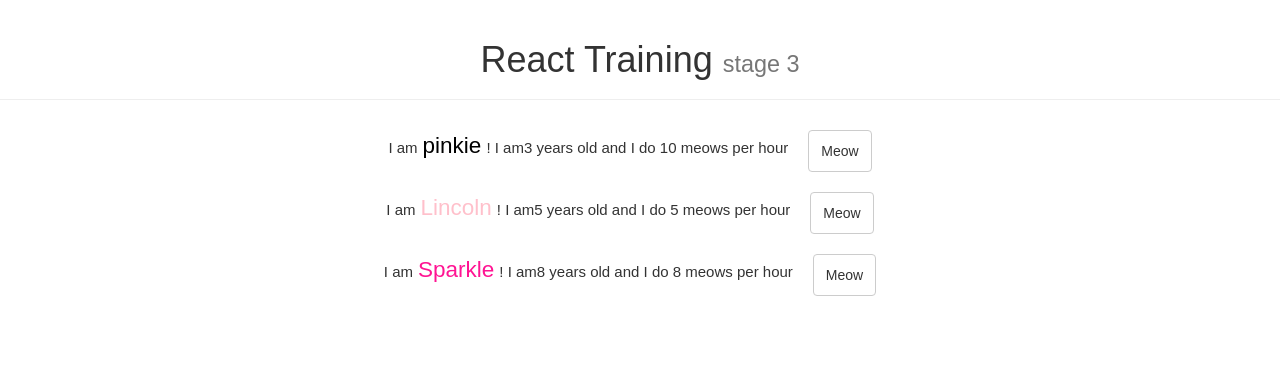
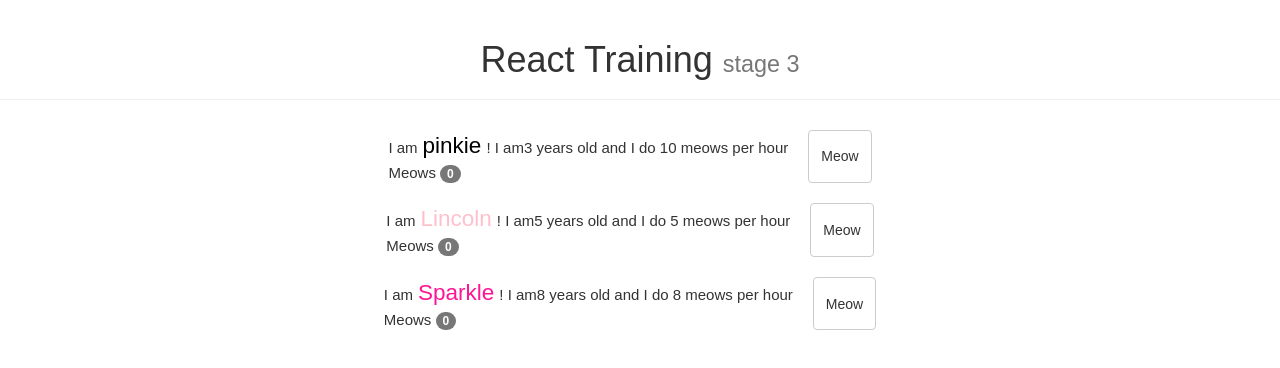
Before and after one commit to abenoit/react-training-exercices, a React (Create React App) app: page / in a window 1280 px wide. Shown: the top 368 px of the page. Built offline with nearby package versions, Linux system fonts and the light colour scheme.

Commit message:
Add style and instructions

```diff
--- a/src/Cat/Cat.css
+++ b/src/Cat/Cat.css
@@ -9,6 +9,10 @@
   margin: 0 20px;
 }
 
+.Cat .info {
+  text-align: left;
+}
+
 .Cat .name {
   font-size: 1.5em;
   padding: 0 5px;
--- a/src/Cat/Cat.js
+++ b/src/Cat/Cat.js
@@ -1,6 +1,6 @@
 import React, { Component } from 'react';
 import PropTypes from 'prop-types';
-import { Button } from 'react-bootstrap';
+import { Badge, Button } from 'react-bootstrap';
 import './Cat.css';
 
 const propTypes = {
@@ -20,16 +20,20 @@ class Cat extends Component {
     super(props);
 
     this.meow = this.meow.bind(this);
+
+    // TODO : Init state
   }
 
   meow() {
+    // TODO : Change state here
     console.log(`${this.props.name} meows`);
   }
 
   render() {
+    // TODO : Use state
     return (
       <div className="Cat">
-        <p>
+        <div className="info">
           I am
           <span className="name" style={{ color: this.props.color }}>
             {this.props.name}
@@ -37,8 +41,10 @@ class Cat extends Component {
           ! I am
           {this.props.age} years old and I do {this.props.meowsPerHour} meows
           per hour
-        </p>
-
+          <div>
+            Meows <Badge>0</Badge>
+          </div>
+        </div>
         <Button onClick={this.meow}>Meow</Button>
       </div>
     );
```
